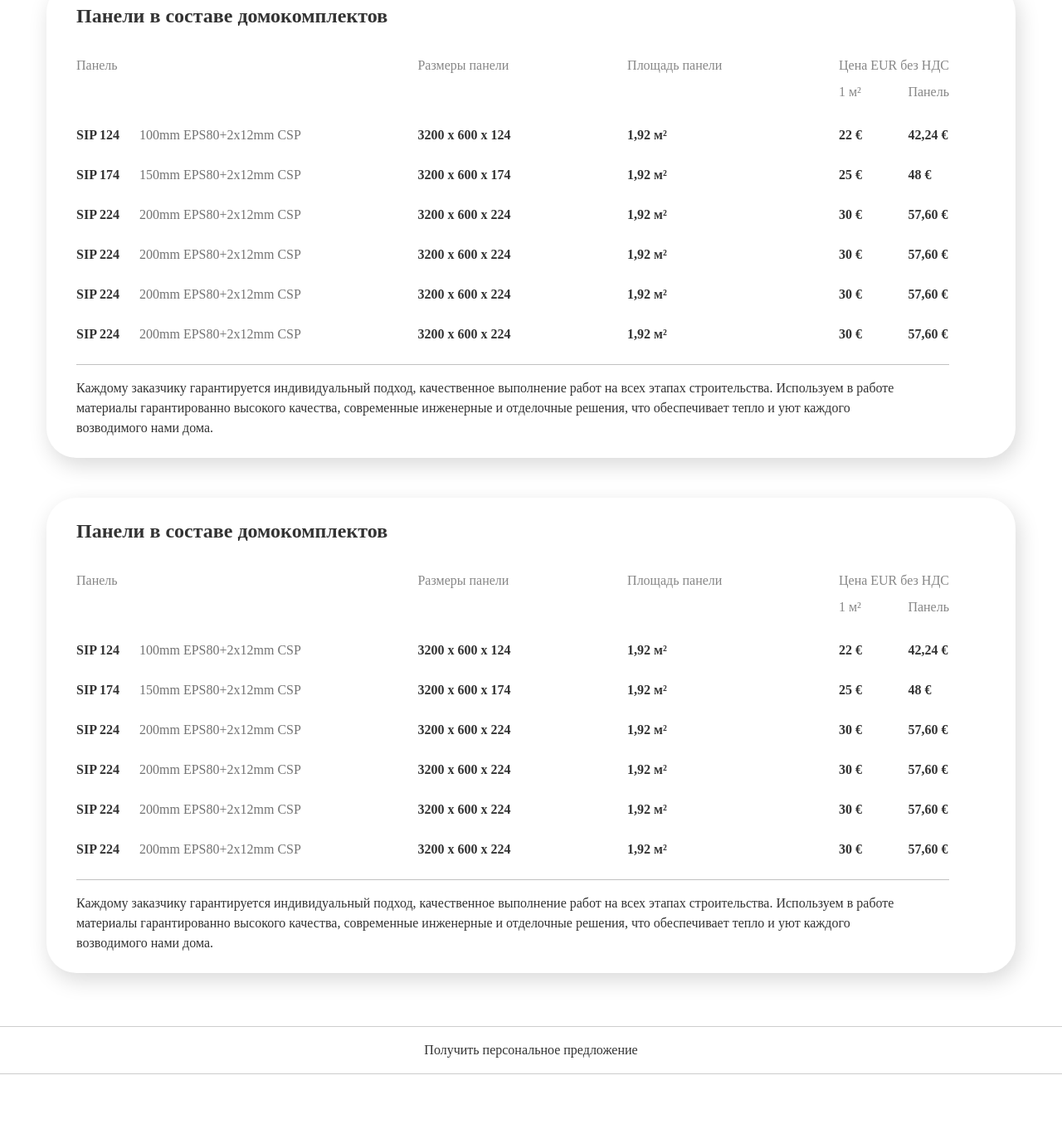
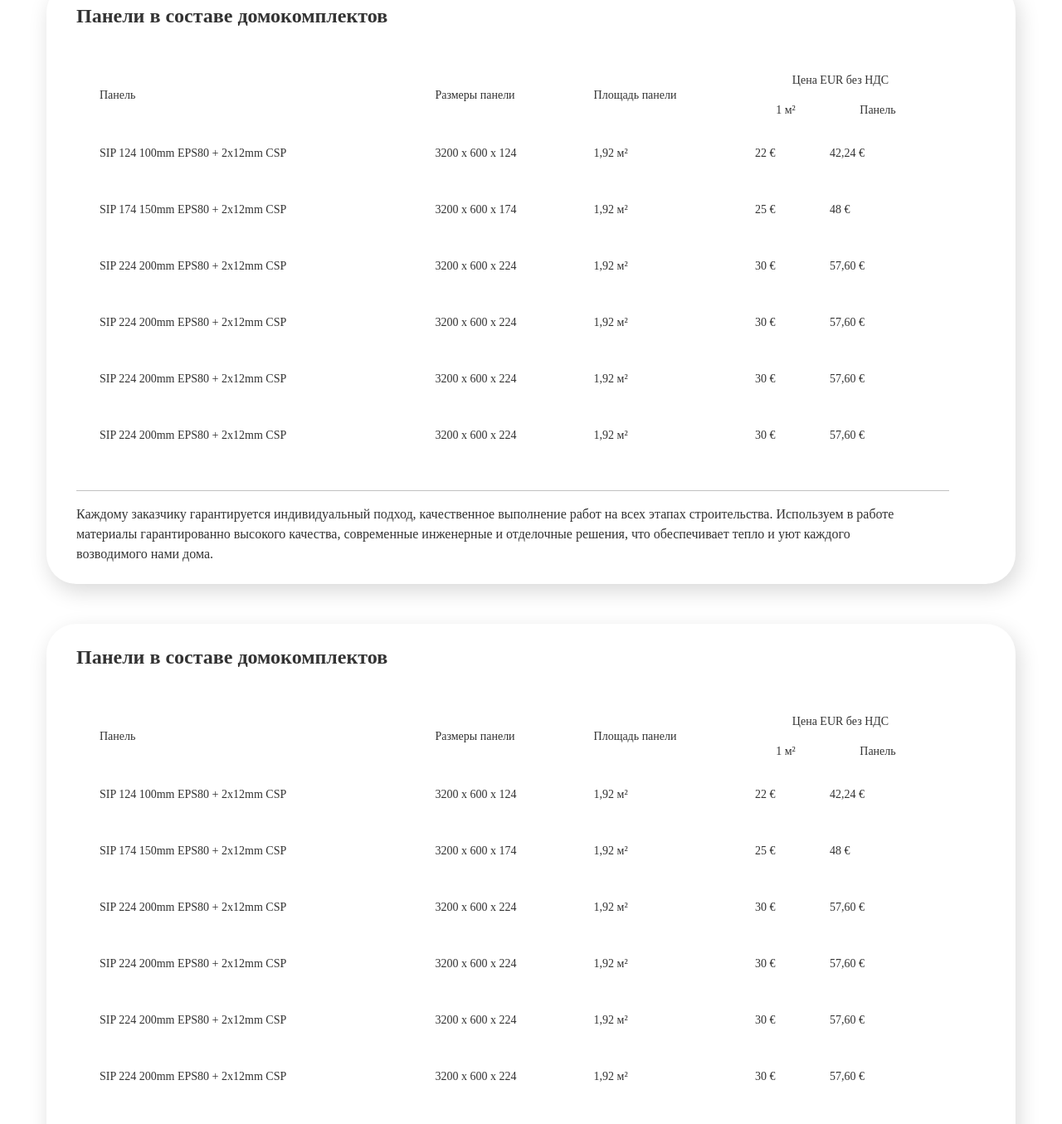
Before and after one commit to DizMaxWork/Sipex, a website: page products.html in a window 1280 px wide. Shown: the part 685-2040 px from the top of the page at 83% size. Drawn offline with nearby package versions, Linux system fonts and the light colour scheme; a web font is replaced by a local one.

Commit message:
Правки

```diff
--- a/products.html
+++ b/products.html
@@ -164,100 +164,70 @@
         </section>
         <section>
             <div class="container mx-auto px-4">
-                <div class="box-shadow mt-12 md:pl-9 pl-4 md:pr-20 pr-4 py-6">
+                <div class="box-shadow mt-12 md:pl-9 pl-2 md:pr-20 pr-4 py-6">
                     <div class="font-semibold md:text-2xl text-xl pb-8">
                         Панели в составе домокомплектов
                     </div>
-                    <div class="flex justify-between flex-wrap pb-6 -my-3 -mt-4">
-                        <div>
-                            <div class="font-medium text-87 md:pb-12 pb-2 mt-4">
-                                Панель
-                            </div>
-                            <div class="flex -mx-3">
-                                <ul class="px-3 md:text-base text-xs">
-                                    <li class="font-semibold py-3 md:w-auto w-10">SIP 124</li>
-                                    <li class="font-semibold py-3 md:w-auto w-10">SIP 174</li>
-                                    <li class="font-semibold py-3 md:w-auto w-10">SIP 224</li>
-                                    <li class="font-semibold py-3 md:w-auto w-10">SIP 224</li>
-                                    <li class="font-semibold py-3 md:w-auto w-10">SIP 224</li>
-                                    <li class="font-semibold py-3 md:w-auto w-10">SIP 224</li>
-                                </ul>
-                                <ul class="px-3 md:text-base text-xs">
-                                    <li class="font-medium text-73 py-3 md:w-auto w-48">100mm EPS80+2x12mm CSP</li>
-                                    <li class="font-medium text-73 py-3 md:w-auto w-48">150mm EPS80+2x12mm CSP</li>
-                                    <li class="font-medium text-73 py-3 md:w-auto w-48">200mm EPS80+2x12mm CSP</li>
-                                    <li class="font-medium text-73 py-3 md:w-auto w-48">200mm EPS80+2x12mm CSP</li>
-                                    <li class="font-medium text-73 py-3 md:w-auto w-48">200mm EPS80+2x12mm CSP</li>
-                                    <li class="font-medium text-73 py-3 md:w-auto w-48">200mm EPS80+2x12mm CSP</li>
-                                </ul>
-                            </div>
-                        </div>
-                        <div>
-                            <div class="font-medium text-87 md:pb-12 pb-2 mt-4">
-                                Размеры панели
-                            </div>
-                            <div>
-                                <ul class="md:text-base text-xs">
-                                    <li class="font-semibold py-3">3200 x 600 x 124</li>
-                                    <li class="font-semibold py-3">3200 x 600 x 174</li>
-                                    <li class="font-semibold py-3">3200 x 600 x 224</li>
-                                    <li class="font-semibold py-3">3200 x 600 x 224</li>
-                                    <li class="font-semibold py-3">3200 x 600 x 224</li>
-                                    <li class="font-semibold py-3">3200 x 600 x 224</li>
-                                </ul>
-                            </div>
-                        </div>
-                        <div>
-                            <div class="font-medium text-87 md:pb-12 pb-2 mt-4">
-                                Площадь панели
-                            </div>
-                            <div>
-                                <ul class="md:text-base text-xs">
-                                    <li class="font-semibold py-3">1,92 м²</li>
-                                    <li class="font-semibold py-3">1,92 м²</li>
-                                    <li class="font-semibold py-3">1,92 м²</li>
-                                    <li class="font-semibold py-3">1,92 м²</li>
-                                    <li class="font-semibold py-3">1,92 м²</li>
-                                    <li class="font-semibold py-3">1,92 м²</li>
-                                </ul>
-                            </div>
-                        </div>
-                        <div>
-                            <div class="font-medium text-87 pb-2 mt-4">
-                                Цена EUR без НДС
-                            </div>
-                            <div class="flex justify-between">
-                                <div>
-                                    <div class="font-medium text-87 pb-4">
-                                        1 м²
-                                    </div>
-                                    <div>
-                                        <ul class="md:text-base text-xs">
-                                            <li class="font-semibold py-3">22 €</li>
-                                            <li class="font-semibold py-3">25 €</li>
-                                            <li class="font-semibold py-3">30 €</li>
-                                            <li class="font-semibold py-3">30 €</li>
-                                            <li class="font-semibold py-3">30 €</li>
-                                            <li class="font-semibold py-3">30 €</li>
-                                        </ul>
-                                    </div>
-                                </div>
-                                <div>
-                                    <div class="font-medium text-87 pb-4">
-                                        Панель
-                                    </div>
-                                    <div>
-                                        <ul class="md:text-base text-xs">
-                                            <li class="font-semibold py-3">42,24 €</li>
-                                            <li class="font-semibold py-3">48 €</li>
-                                            <li class="font-semibold py-3">57,60 €</li>
-                                            <li class="font-semibold py-3">57,60 €</li>
-                                            <li class="font-semibold py-3">57,60 €</li>
-                                            <li class="font-semibold py-3">57,60 €</li>
-                                        </ul>
-                                    </div>
-                                </div>
-                            </div>
+                    <div class="w-full">
+                        <div class="items-center text-[0.45rem] xs:text-[0.5rem] sm:text-sm xxl:text-base font-medium bg-white -mr-4 sm:mr-0 md:px-5 px-2 pt-3 pb-8 overflow-x-auto">
+                            <table class="w-full">
+                                <tr>
+                                    <td rowspan="2" class="py-2 px-2">Панель</td>
+                                    <td rowspan="2" class="py-2 px-2">Размеры панели</td>
+                                    <td rowspan="2" class="py-2 px-2">Площадь панели</td>
+                                    <td style="text-align: center" class="py-2 px-2" colspan="2">Цена EUR без НДС</td>
+                                    <!-- <td class="py-2 px-2 text-center" colspan="2">Цена включая монтаж и материалы<br> EUR без НДС</td> -->
+                                </tr>
+
+                                <tr>
+
+                                    <td class="text-center py-2 sm:px-2 px-1">1 м²</td>
+                                    <td class="text-center py-2 sm:px-2 px-1">Панель</td>
+                                </tr>
+
+                                <tr>
+                                    <td class="py-6 px-2">SIP 124 100mm EPS80 + 2x12mm CSP</td>
+                                    <td class="py-6 px-2">3200 x 600 x 124</td>
+                                    <td class="py-6 px-2">1,92 м²</td>
+                                    <td class="py-6 px-2">22 €</td>
+                                    <td class="py-6 px-2">42,24 €</td>
+                                </tr>
+                                <tr>
+                                    <td class="py-6 px-2">SIP 174 150mm EPS80 + 2x12mm CSP</td>
+                                    <td class="py-6 px-2">3200 x 600 x 174</td>
+                                    <td class="py-6 px-2">1,92 м²</td>
+                                    <td class="py-6 px-2">25 €</td>
+                                    <td class="py-6 px-2">48 €</td>
+                                </tr>
+                                <tr>
+                                    <td class="py-6 px-2">SIP 224 200mm EPS80 + 2x12mm CSP</td>
+                                    <td class="py-6 px-2">3200 x 600 x 224</td>
+                                    <td class="py-6 px-2">1,92 м²</td>
+                                    <td class="py-6 px-2">30 €</td>
+                                    <td class="py-6 px-2">57,60 €</td>
+                                </tr>
+                                <tr>
+                                    <td class="py-6 px-2">SIP 224 200mm EPS80 + 2x12mm CSP</td>
+                                    <td class="py-6 px-2">3200 x 600 x 224</td>
+                                    <td class="py-6 px-2">1,92 м²</td>
+                                    <td class="py-6 px-2">30 €</td>
+                                    <td class="py-6 px-2">57,60 €</td>
+                                </tr>
+                                <tr>
+                                    <td class="py-6 px-2">SIP 224 200mm EPS80 + 2x12mm CSP</td>
+                                    <td class="py-6 px-2">3200 x 600 x 224</td>
+                                    <td class="py-6 px-2">1,92 м²</td>
+                                    <td class="py-6 px-2">30 €</td>
+                                    <td class="py-6 px-2">57,60 €</td>
+                                </tr>
+                                <tr>
+                                    <td class="py-6 px-2">SIP 224 200mm EPS80 + 2x12mm CSP</td>
+                                    <td class="py-6 px-2">3200 x 600 x 224</td>
+                                    <td class="py-6 px-2">1,92 м²</td>
+                                    <td class="py-6 px-2">30 €</td>
+                                    <td class="py-6 px-2">57,60 €</td>
+                                </tr>
+                            </table>
                         </div>
                     </div>
                     <div style="border-bottom: 1px solid #C1C1C1;"></div>
@@ -271,96 +241,66 @@
                     <div class="font-semibold md:text-2xl text-xl pb-8">
                         Панели в составе домокомплектов
                     </div>
-                    <div class="flex justify-between flex-wrap pb-6 -my-3 -mt-4">
-                        <div>
-                            <div class="font-medium text-87 md:pb-12 pb-2 mt-4">
-                                Панель
-                            </div>
-                            <div class="flex -mx-3">
-                                <ul class="px-3 md:text-base text-xs">
-                                    <li class="font-semibold py-3 md:w-auto w-10">SIP 124</li>
-                                    <li class="font-semibold py-3 md:w-auto w-10">SIP 174</li>
-                                    <li class="font-semibold py-3 md:w-auto w-10">SIP 224</li>
-                                    <li class="font-semibold py-3 md:w-auto w-10">SIP 224</li>
-                                    <li class="font-semibold py-3 md:w-auto w-10">SIP 224</li>
-                                    <li class="font-semibold py-3 md:w-auto w-10">SIP 224</li>
-                                </ul>
-                                <ul class="px-3 md:text-base text-xs">
-                                    <li class="font-medium text-73 py-3 md:w-auto w-48">100mm EPS80+2x12mm CSP</li>
-                                    <li class="font-medium text-73 py-3 md:w-auto w-48">150mm EPS80+2x12mm CSP</li>
-                                    <li class="font-medium text-73 py-3 md:w-auto w-48">200mm EPS80+2x12mm CSP</li>
-                                    <li class="font-medium text-73 py-3 md:w-auto w-48">200mm EPS80+2x12mm CSP</li>
-                                    <li class="font-medium text-73 py-3 md:w-auto w-48">200mm EPS80+2x12mm CSP</li>
-                                    <li class="font-medium text-73 py-3 md:w-auto w-48">200mm EPS80+2x12mm CSP</li>
-                                </ul>
-                            </div>
-                        </div>
-                        <div>
-                            <div class="font-medium text-87 md:pb-12 pb-2 mt-4">
-                                Размеры панели
-                            </div>
-                            <div>
-                                <ul class="md:text-base text-xs">
-                                    <li class="font-semibold py-3">3200 x 600 x 124</li>
-                                    <li class="font-semibold py-3">3200 x 600 x 174</li>
-                                    <li class="font-semibold py-3">3200 x 600 x 224</li>
-                                    <li class="font-semibold py-3">3200 x 600 x 224</li>
-                                    <li class="font-semibold py-3">3200 x 600 x 224</li>
-                                    <li class="font-semibold py-3">3200 x 600 x 224</li>
-                                </ul>
-                            </div>
-                        </div>
-                        <div>
-                            <div class="font-medium text-87 md:pb-12 pb-2 mt-4">
-                                Площадь панели
-                            </div>
-                            <div>
-                                <ul class="md:text-base text-xs">
-                                    <li class="font-semibold py-3">1,92 м²</li>
-                                    <li class="font-semibold py-3">1,92 м²</li>
-                                    <li class="font-semibold py-3">1,92 м²</li>
-                                    <li class="font-semibold py-3">1,92 м²</li>
-                                    <li class="font-semibold py-3">1,92 м²</li>
-                                    <li class="font-semibold py-3">1,92 м²</li>
-                                </ul>
-                            </div>
-                        </div>
-                        <div>
-                            <div class="font-medium text-87 pb-2 mt-4">
-                                Цена EUR без НДС
-                            </div>
-                            <div class="flex justify-between">
-                                <div>
-                                    <div class="font-medium text-87 pb-4">
-                                        1 м²
-                                    </div>
-                                    <div>
-                                        <ul class="md:text-base text-xs">
-                                            <li class="font-semibold py-3">22 €</li>
-                                            <li class="font-semibold py-3">25 €</li>
-                                            <li class="font-semibold py-3">30 €</li>
-                                            <li class="font-semibold py-3">30 €</li>
-                                            <li class="font-semibold py-3">30 €</li>
-                                            <li class="font-semibold py-3">30 €</li>
-                                        </ul>
-                                    </div>
-                                </div>
-                                <div>
-                                    <div class="font-medium text-87 pb-4">
-                                        Панель
-                                    </div>
-                                    <div>
-                                        <ul class="md:text-base text-xs">
-                                            <li class="font-semibold py-3">42,24 €</li>
-                                            <li class="font-semibold py-3">48 €</li>
-                                            <li class="font-semibold py-3">57,60 €</li>
-                                            <li class="font-semibold py-3">57,60 €</li>
-                                            <li class="font-semibold py-3">57,60 €</li>
-                                            <li class="font-semibold py-3">57,60 €</li>
-                                        </ul>
-                                    </div>
-                                </div>
-                            </div>
+                    <div class="w-full">
+                        <div class="items-center text-[0.45rem] xs:text-[0.5rem] md:text-sm xxl:text-base font-medium bg-white -mr-4 sm:mr-0 md:px-5 px-2 pt-3 pb-8 overflow-x-auto">
+                            <table class="w-full">
+                                <tr>
+                                    <td rowspan="2" class="py-2 px-2">Панель</td>
+                                    <td rowspan="2" class="py-2 px-2">Размеры панели</td>
+                                    <td rowspan="2" class="py-2 px-2">Площадь панели</td>
+                                    <td style="text-align: center" class="py-2 px-2" colspan="2">Цена EUR без НДС</td>
+                                    <!-- <td class="py-2 px-2 text-center" colspan="2">Цена включая монтаж и материалы<br> EUR без НДС</td> -->
+                                </tr>
+
+                                <tr>
+
+                                    <td class="text-center py-2 sm:px-2 px-1">1 м²</td>
+                                    <td class="text-center py-2 sm:px-2 px-1">Панель</td>
+                                </tr>
+
+                                <tr>
+                                    <td class="py-6 px-2">SIP 124 100mm EPS80 + 2x12mm CSP</td>
+                                    <td class="py-6 px-2">3200 x 600 x 124</td>
+                                    <td class="py-6 px-2">1,92 м²</td>
+                                    <td class="py-6 px-2">22 €</td>
+                                    <td class="py-6 px-2">42,24 €</td>
+                                </tr>
+                                <tr>
+                                    <td class="py-6 px-2">SIP 174 150mm EPS80 + 2x12mm CSP</td>
+                                    <td class="py-6 px-2">3200 x 600 x 174</td>
+                                    <td class="py-6 px-2">1,92 м²</td>
+                                    <td class="py-6 px-2">25 €</td>
+                                    <td class="py-6 px-2">48 €</td>
+                                </tr>
+                                <tr>
+                                    <td class="py-6 px-2">SIP 224 200mm EPS80 + 2x12mm CSP</td>
+                                    <td class="py-6 px-2">3200 x 600 x 224</td>
+                                    <td class="py-6 px-2">1,92 м²</td>
+                                    <td class="py-6 px-2">30 €</td>
+                                    <td class="py-6 px-2">57,60 €</td>
+                                </tr>
+                                <tr>
+                                    <td class="py-6 px-2">SIP 224 200mm EPS80 + 2x12mm CSP</td>
+                                    <td class="py-6 px-2">3200 x 600 x 224</td>
+                                    <td class="py-6 px-2">1,92 м²</td>
+                                    <td class="py-6 px-2">30 €</td>
+                                    <td class="py-6 px-2">57,60 €</td>
+                                </tr>
+                                <tr>
+                                    <td class="py-6 px-2">SIP 224 200mm EPS80 + 2x12mm CSP</td>
+                                    <td class="py-6 px-2">3200 x 600 x 224</td>
+                                    <td class="py-6 px-2">1,92 м²</td>
+                                    <td class="py-6 px-2">30 €</td>
+                                    <td class="py-6 px-2">57,60 €</td>
+                                </tr>
+                                <tr>
+                                    <td class="py-6 px-2">SIP 224 200mm EPS80 + 2x12mm CSP</td>
+                                    <td class="py-6 px-2">3200 x 600 x 224</td>
+                                    <td class="py-6 px-2">1,92 м²</td>
+                                    <td class="py-6 px-2">30 €</td>
+                                    <td class="py-6 px-2">57,60 €</td>
+                                </tr>
+                            </table>
                         </div>
                     </div>
                     <div style="border-bottom: 1px solid #C1C1C1;"></div>
```
Also changed, not shown: css/styles.css.
